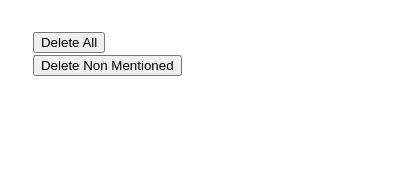
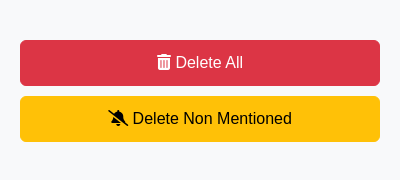
Before and after one commit to emiara/hotelkit-notification-deleter, a browser extension: page dist/popup.html in a window 400 px wide. Drawn offline with nearby package versions, Linux system fonts and the light colour scheme.

Commit message:
html update

```diff
--- a/dist/popup.html
+++ b/dist/popup.html
@@ -1,39 +1,49 @@
-<!doctype html>
-<!--
- This page is shown when the extension button is clicked, because the
- "browser_action" field in manifest.json contains the "default_popup" key with
- value "popup.html".
- -->
-<html>
+<!DOCTYPE html>
+<html lang="en">
 <head>
-    <title>HTKit Notification Deleter</title>
+  <meta charset="UTF-8">
+  <meta name="viewport" content="width=device-width, initial-scale=1.0">
+  <title>Hotelkit Notification Deleter</title>
+  <link href="https://cdn.jsdelivr.net/npm/bootstrap@5.3.0-alpha3/dist/css/bootstrap.min.css" rel="stylesheet">
+  <link href="https://cdnjs.cloudflare.com/ajax/libs/font-awesome/6.0.0-beta3/css/all.min.css" rel="stylesheet">
   <style>
     body {
-        font-family: "Segoe UI", "Lucida Grande", Tahoma, sans-serif;
-        font-size: 100%;
+      background-color: #f8f9fa;
+      font-family: 'Arial', sans-serif;
+      padding: 20px;
+      max-width: 400px;
+    }
+    .btn-custom {
+      width: 100%;
+      margin-bottom: 10px;
+      padding: 10px;
+      font-size: 16px;
     }
     #status {
-        /* avoid an excessively wide status text */
-        white-space: pre;
-        text-overflow: ellipsis;
-        max-width: 400px;
+      margin-top: 20px;
+    }
+    #image-result {
+      width: 100%;
+      height: auto;
+      margin-top: 20px;
+      display: none;
     }
   </style>
-
-    <!--
-      - JavaScript and HTML must be in separate files: see our Content Security
-      - Policy documentation[1] for details and explanation.
-      -
-      - [1]: https://developer.chrome.com/extensions/contentSecurityPolicy
-     -->
-
 </head>
 <body>
+  <div id="status" class="text-center">
+    <button id="deleteAll" class="btn btn-danger btn-custom">
+      <i class="fas fa-trash-alt"></i> Delete All
+    </button>
+    <button id="deleteNonMentioned" class="btn btn-warning btn-custom">
+      <i class="fas fa-bell-slash"></i> Delete Non Mentioned
+    </button>
+    <div id="result" class="alert alert-info mt-3" role="alert" hidden>
+      Processing...
+    </div>
+    <img id="image-result" class="img-fluid" alt="Result Image">
+  </div>
+
   <script type="module" src="popup.js"></script>
-    <div id="status">
-      <button id="deleteAll" onClick="getAllCookies()">Delete All</button>
-      <button id="deleteNonMentioned">Delete Non Mentioned</button>
-    </div>
-    <img id="image-result" hidden>
 </body>
 </html>
```
Lines whose indentation alone changed are shown as unchanged.
